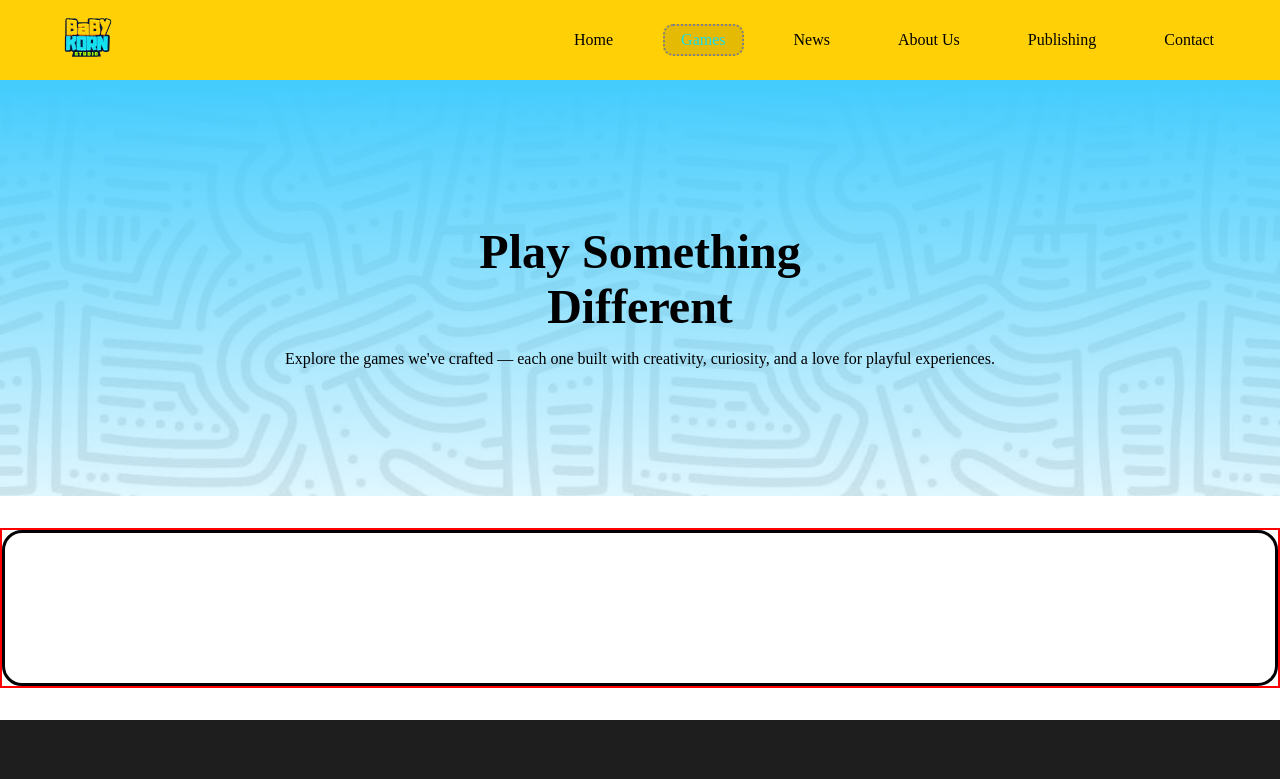
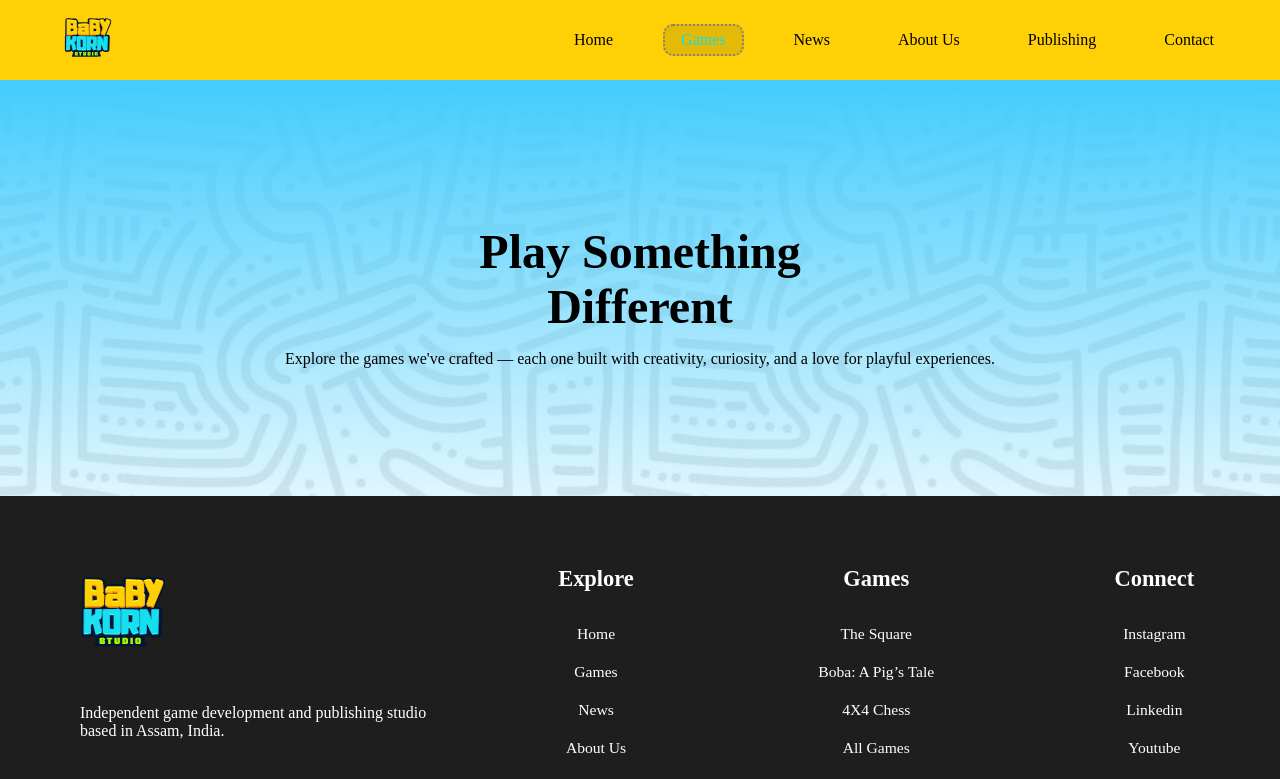
Before and after one commit to gautamkumardxs-dotcom/Babykorn, a React (Vite) app: page /games in a window 1280 px wide. Shown: the top 779 px of the page. Built offline with nearby package versions, Linux system fonts and the light colour scheme.

Commit message:
comment video

```diff
--- a/src/pages/GamesPage.jsx
+++ b/src/pages/GamesPage.jsx
@@ -12,7 +12,7 @@ const GamesPage = (props) => {
   return (
    <>
     <PageHeader header = {header} description = {description} bgcolor={bgcolor} />
-    <VideoPlayer />
+    {/* <VideoPlayer /> */}
     </>
 
   )
```
